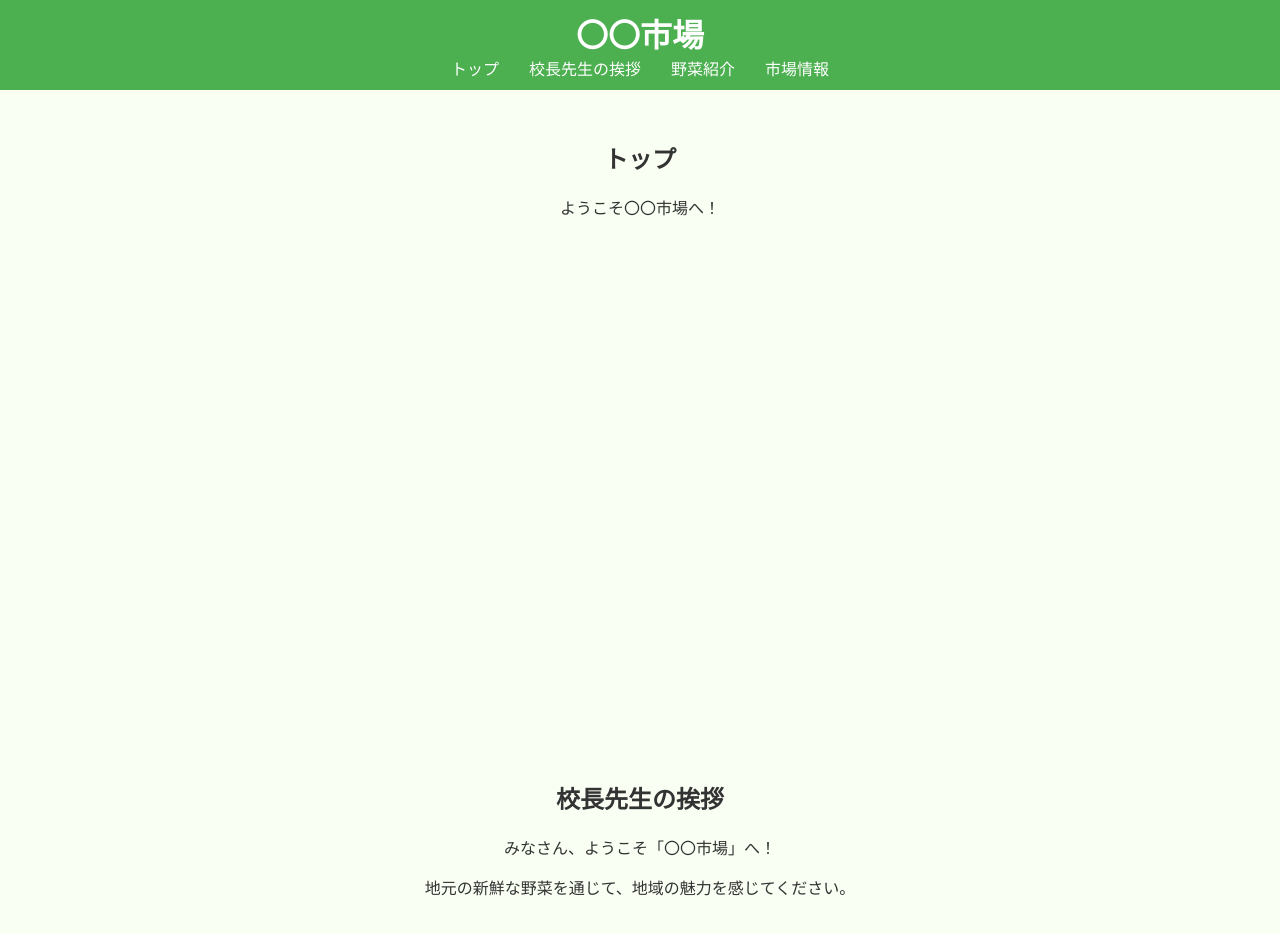
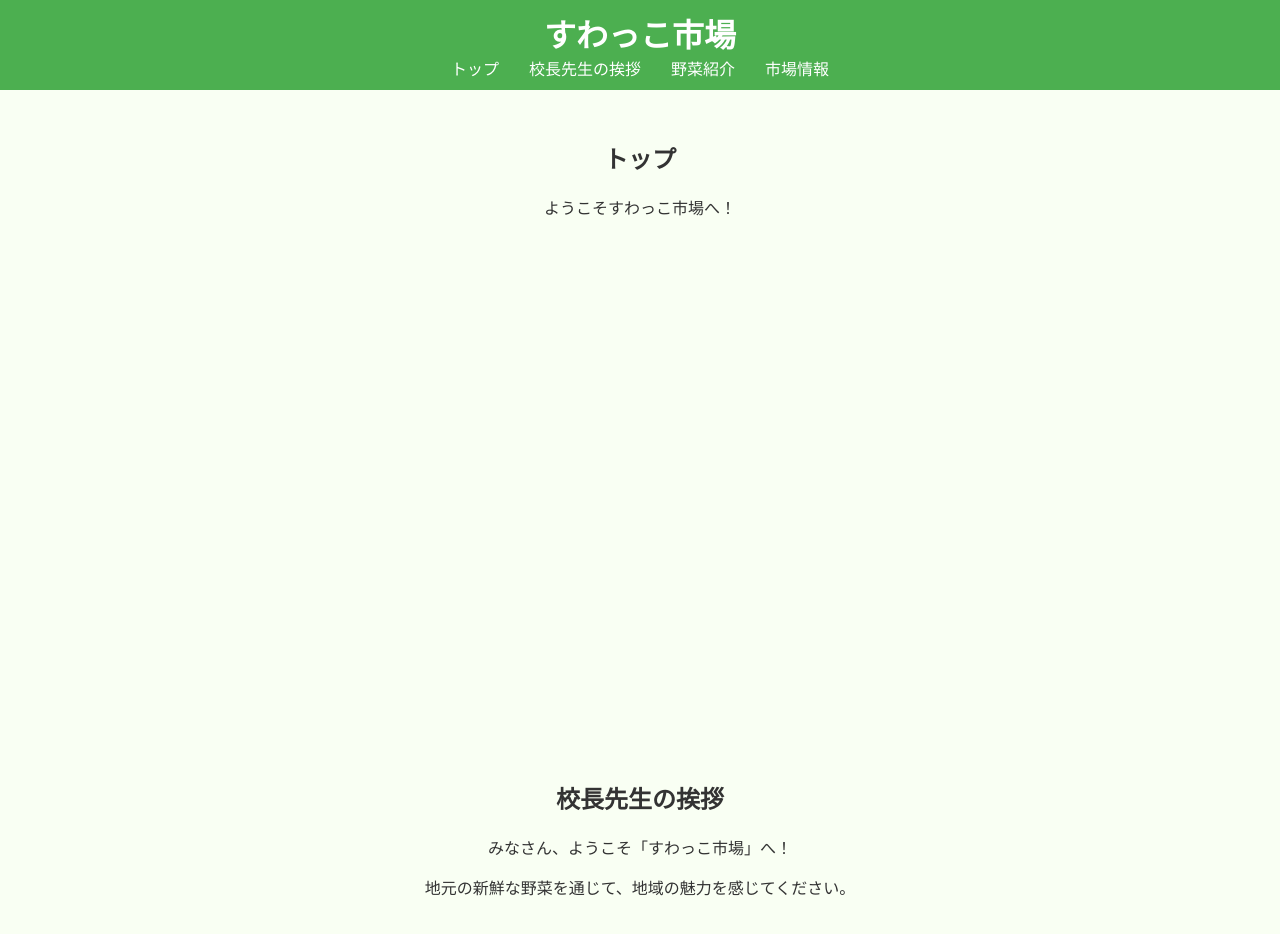
Before and after one commit to Ryouse1/Suwakkoitiba, a plain HTML site: page index.html in a window 1280 px wide. Shown: the top 934 px of the page. Drawn offline with Linux system fonts and the light colour scheme.

Commit message:
Update index.html

```diff
--- a/index.html
+++ b/index.html
@@ -2,7 +2,7 @@
 <html lang="ja">
 <head>
 <meta charset="UTF-8">
-<title>〇〇市場</title>
+<title>すわっこ市場</title>
 <link rel="stylesheet" href="style.css">
 
 <!-- レンダリング前にジャンプを潰す -->
@@ -22,7 +22,7 @@
 
 <!-- ヘッダー -->
 <header>
-  <h1>〇〇市場</h1>
+  <h1>すわっこ市場</h1>
   <nav>
     <ul>
       <li><a href="#top" class="scroll-link">トップ</a></li>
@@ -36,12 +36,12 @@
 <!-- セクション -->
 <section id="top">
   <h2>トップ</h2>
-  <p>ようこそ〇〇市場へ！</p>
+  <p>ようこそすわっこ市場へ！</p>
 </section>
 
 <section id="principal">
   <h2>校長先生の挨拶</h2>
-  <p>みなさん、ようこそ「〇〇市場」へ！</p>
+  <p>みなさん、ようこそ「すわっこ市場」へ！</p>
   <p>地元の新鮮な野菜を通じて、地域の魅力を感じてください。</p>
 </section>
 
```
